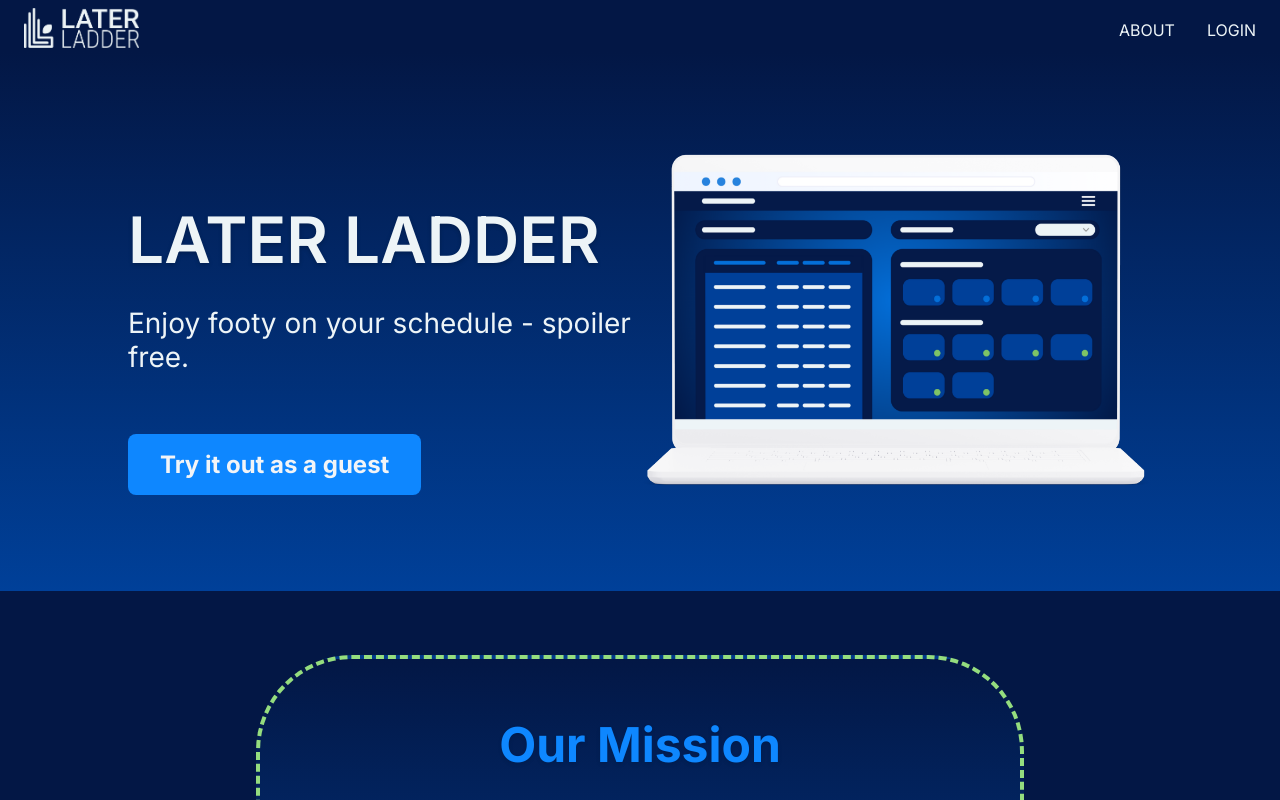
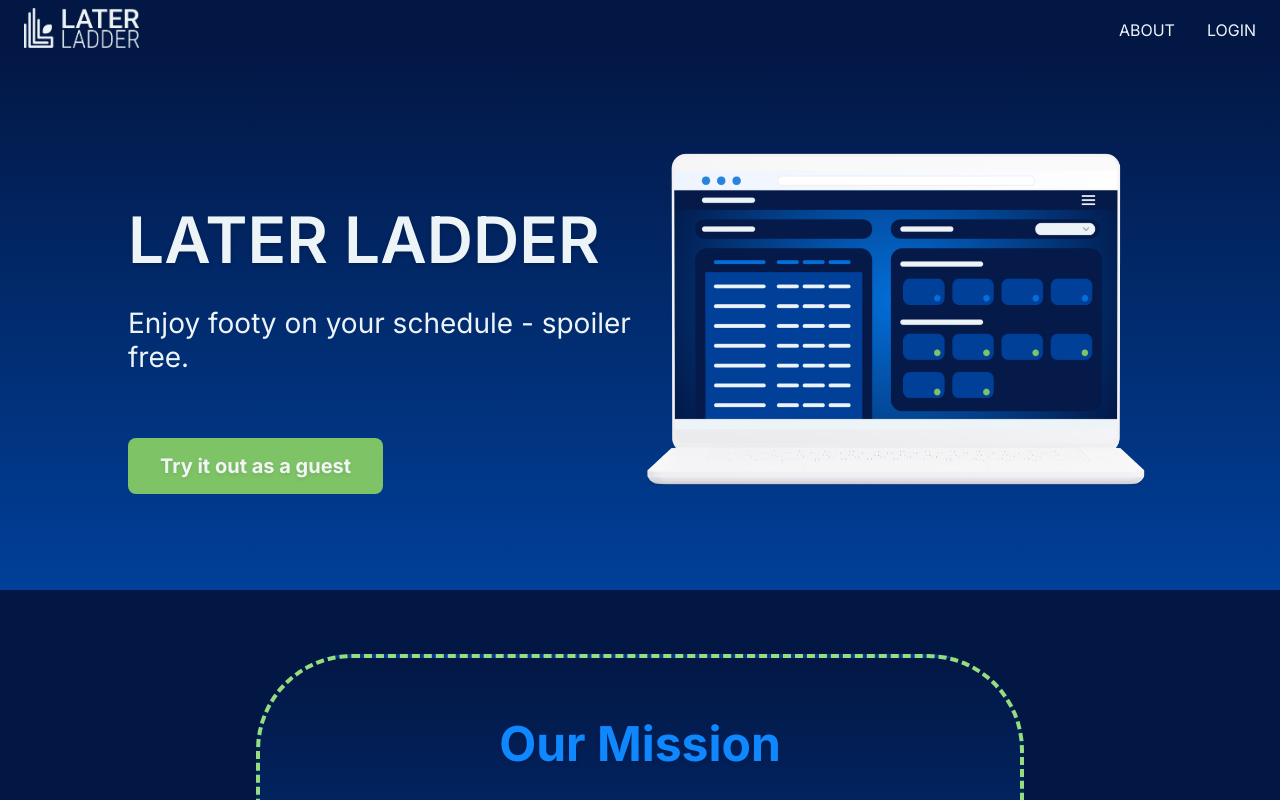
Before and after one commit to heatherpiper/My-AFL-Ladder, a Vue app in the folder vue/: page / in a window 1280 px wide. Shown: the top 800 px of the page. Built offline with nearby package versions, Linux system fonts and the light colour scheme.

Commit message:
Style adjustments to buttons and borders on Landing Page

```diff
--- a/vue/src/views/LandingPage.vue
+++ b/vue/src/views/LandingPage.vue
@@ -114,17 +114,20 @@ h1 {
 
 .cta-button {
     display: inline-block;
-    background-color: var(--afl-450);
+    background-color: #7ec466;
     color: var(--afl-100);
     padding: 1rem 2rem;
+    margin: 2rem 0 0 0;
     border-radius: 8px;
     text-decoration: none;
+    font-size: 1.25rem;
     font-weight: bold;
     transition: background-color 0.3s ease;
+    text-shadow: 0 2px 4px rgba(0, 0, 0, 0.1);
 }
 
 .cta-button:hover {
-    background-color: var(--afl-400);
+    background-color: #95dd7e;
 }
 
 .mission {
@@ -214,7 +217,7 @@ h3 {
 .cta {
     text-align: center;
     margin: 4rem 4rem -4rem 4rem;
-    padding-bottom: 8rem;
+    padding-bottom: 6rem;
 }
 
 .cta-text {
@@ -228,9 +231,4 @@ h3 {
     color: var(--afl-200);
 }
 
-.cta-button {
-    margin-top: 1.75rem;
-    font-size: 1.5rem;
-}
-
 </style>
```
